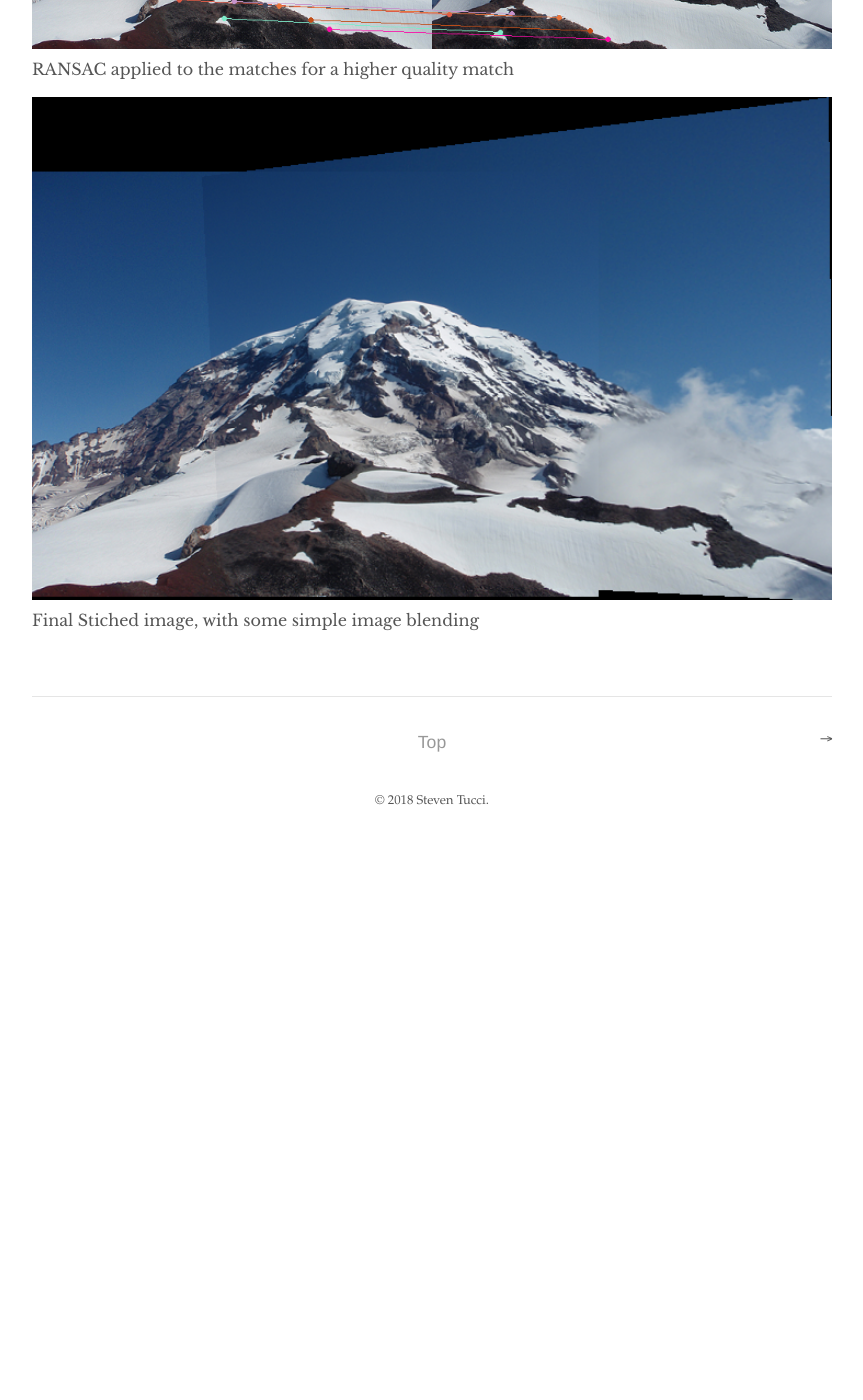
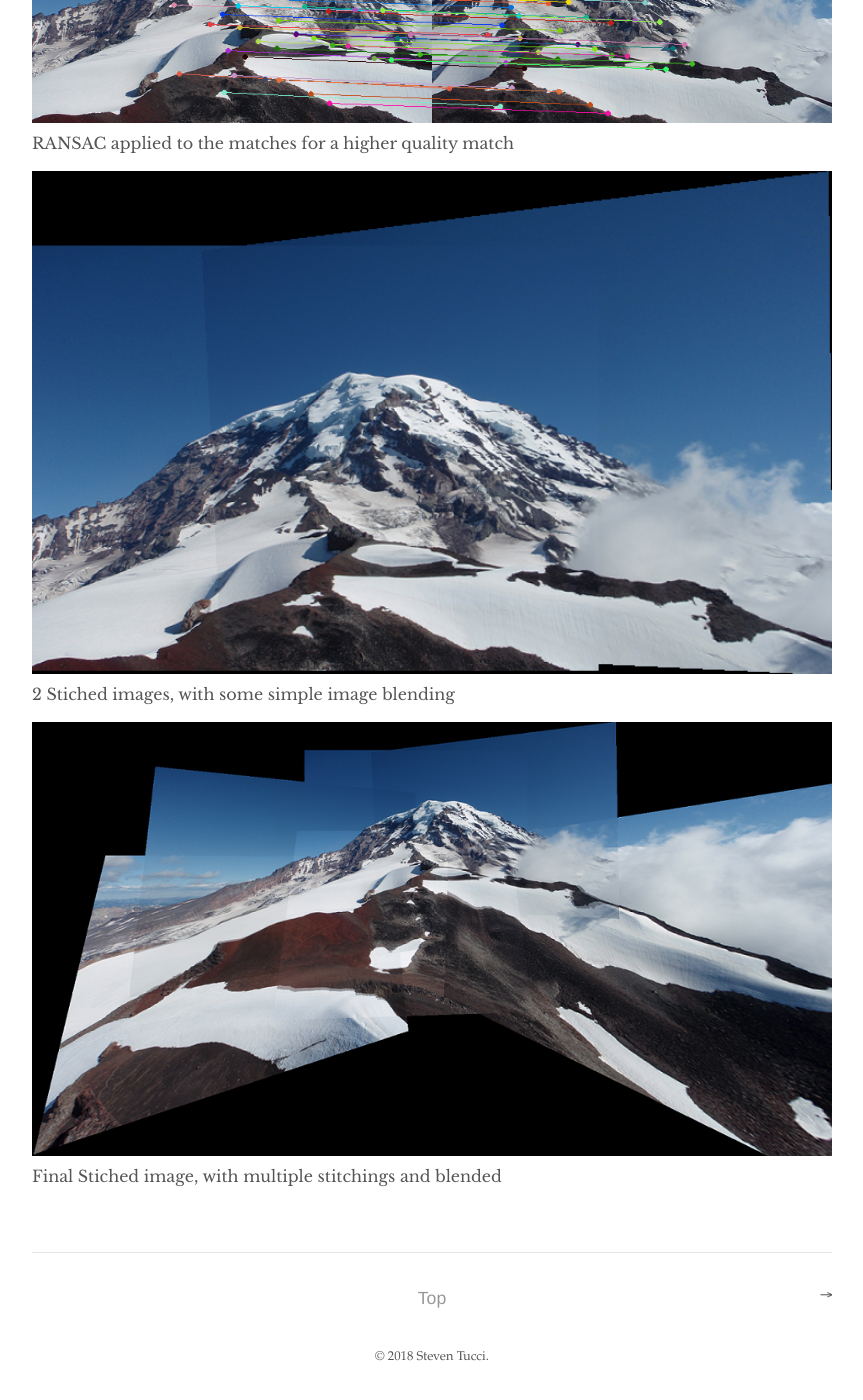
Before and after one commit to tucci/blog, a Jekyll site: the page built from _posts/2018-05-5-Image-Stiching-OpenCv.md, in a window 1280 px wide and 1400 px high, scrolled down 2607 px. Shown: the whole window, without its empty margins (208-1071 px from the left). Built offline with Jekyll 4.4.1, drawn with Linux system fonts in a browser that asks for light colours; before the commit the page ends 3451 px from its top, so only the background shows below that; some of the changed text lies outside the part shown.

Commit message:
Updated links

```diff
--- a/_posts/2018-05-5-Image-Stiching-OpenCv.md
+++ b/_posts/2018-05-5-Image-Stiching-OpenCv.md
@@ -32,4 +32,7 @@ Simple SSD on the feature descriptors matched
 RANSAC applied to the matches for a higher quality match
 
 ![]({{site.url}}/assets/computer_vision/stiched.png){: .col-12}
-Final Stiched image, with some simple image blending
+2 Stiched images, with some simple image blending
+
+![]({{site.url}}/assets/computer_vision/AllStitched.png){: .col-12}
+Final Stiched image, with multiple stitchings and blended
```
Also changed, not shown: other parts of _posts/2018-05-5-Image-Stiching-OpenCv.md (+2 -2 lines), _posts/2018-05-2-Procedural-Art-Gallery.md (+1 -1 lines), _posts/2018-05-3-3d-Shooter-Unity.md (+2 -2 lines), _posts/2018-05-4-Charge-and-Conquest-2-Unity.md (+1 -1 lines), assets/computer_vision/AllStitched.png (added).
